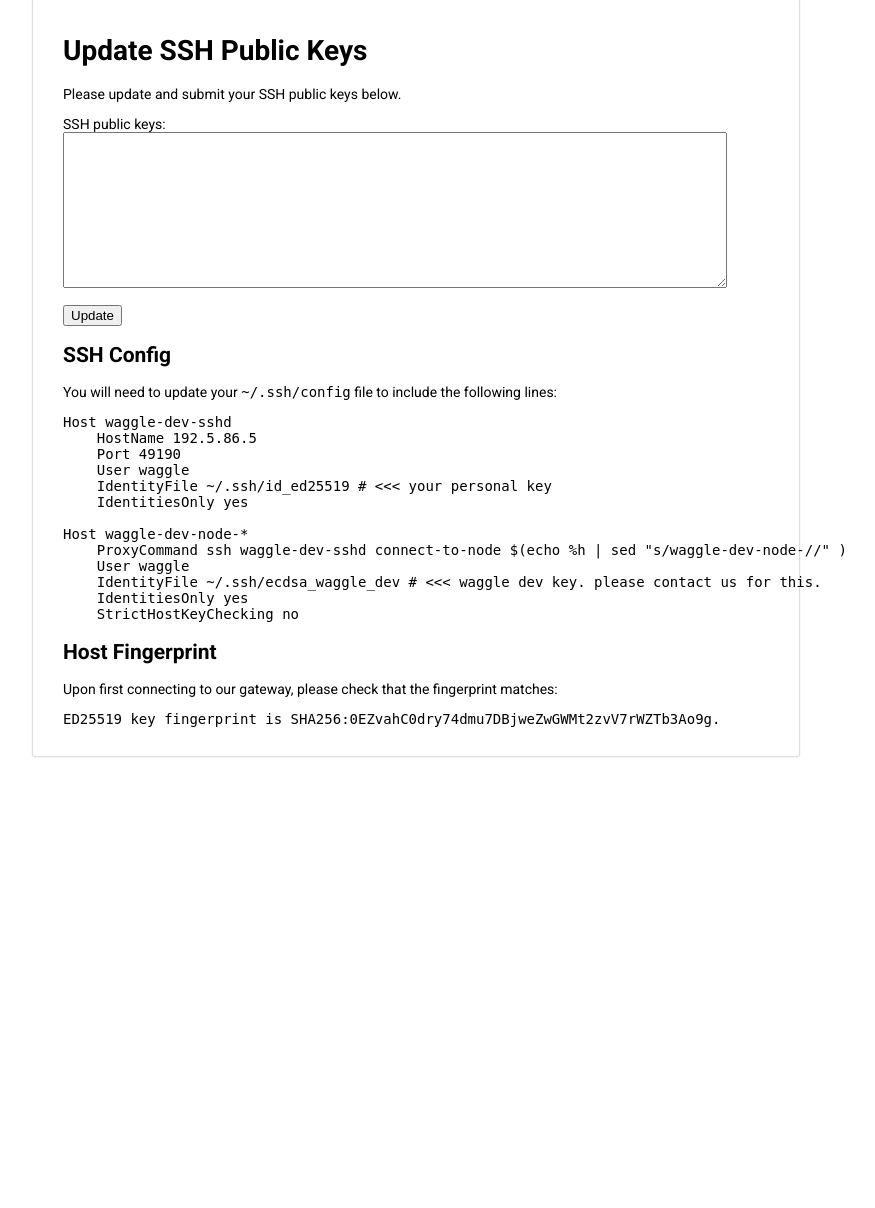
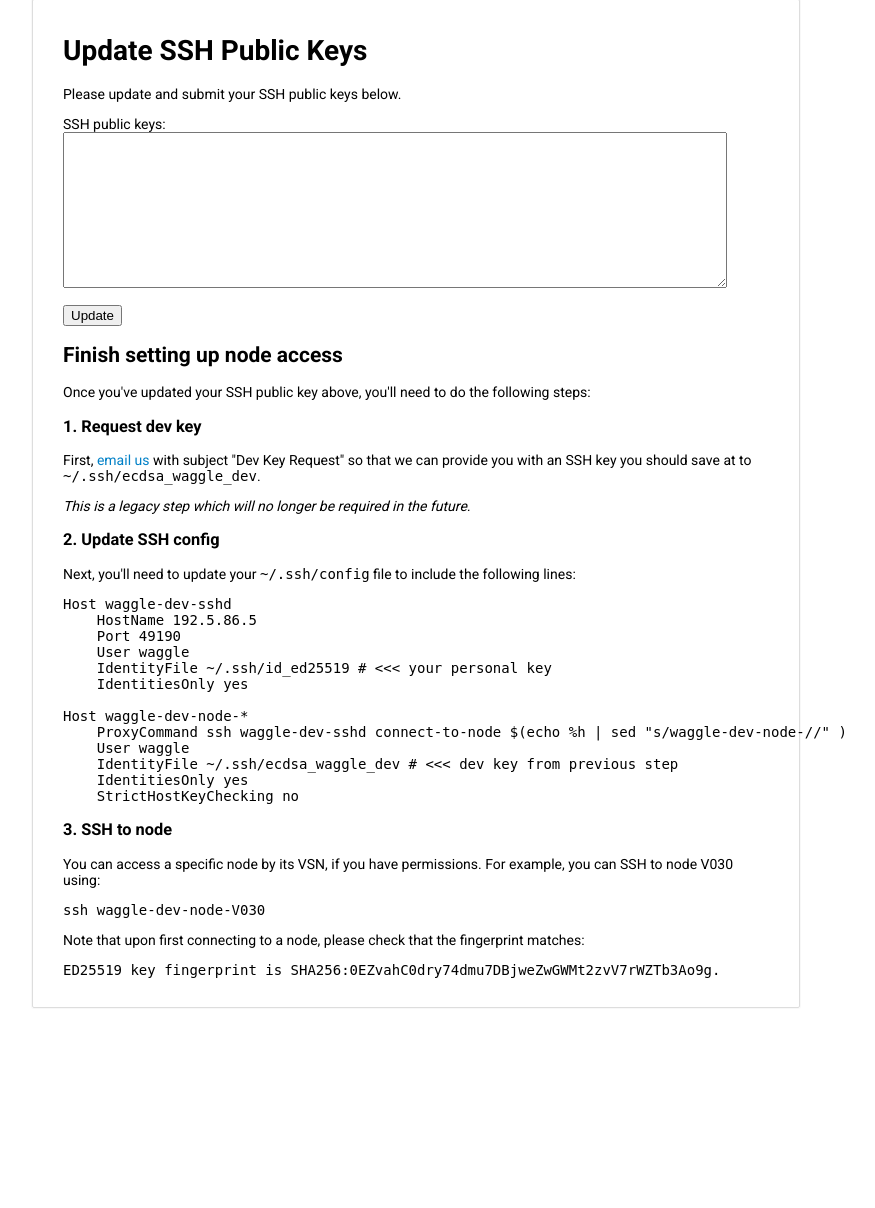
Before and after one commit to waggle-sensor/waggle-auth-app, a Django app: page /update-my-keys in a window 1280 px wide. Shown: the part 201-1409 px from the top of the page, without its empty margins (224-1099 px from the left). Before the commit the page ends 958 px from the top, so only its background shows below. Run offline with Django 4.2, Linux system fonts and the light colour scheme; the visitor is signed in with stand-in values (Sample User, id 1).

Commit message:
updated update ssh public keys page. may move this into waggle docs once field exists on portal pages.

```diff
--- a/templates/update-my-keys.html
+++ b/templates/update-my-keys.html
@@ -13,9 +13,19 @@
     <button type="submit">Update</button>
 </form>
 
-<h2>SSH Config</h2>
+<h2>Finish setting up node access</h2>
 
-<p>You will need to update your <code>~/.ssh/config</code> file to include the following lines:</p>
+<p>Once you've updated your SSH public key above, you'll need to do the following steps:</p>
+
+<h3>1. Request dev key</h3>
+
+<p>First, <a href="https://docs.waggle-edge.ai/docs/contact-us">email us</a> with subject "Dev Key Request" so that we can provide you with an SSH key you should save at to <code>~/.ssh/ecdsa_waggle_dev</code>.</p>
+
+<p><em>This is a legacy step which will no longer be required in the future.</em></p>
+
+<h3>2. Update SSH config</h3>
+
+<p>Next, you'll need to update your <code>~/.ssh/config</code> file to include the following lines:</p>
 
 <pre>
 Host waggle-dev-sshd
@@ -28,14 +38,22 @@ Host waggle-dev-sshd
 Host waggle-dev-node-*
     ProxyCommand ssh waggle-dev-sshd connect-to-node $(echo %h | sed "s/waggle-dev-node-//" )
     User waggle
-    IdentityFile ~/.ssh/ecdsa_waggle_dev # <<< waggle dev key. please contact us for this.
+    IdentityFile ~/.ssh/ecdsa_waggle_dev # <<< dev key from previous step
     IdentitiesOnly yes
     StrictHostKeyChecking no
 </pre>
 
-<h2>Host Fingerprint</h2>
+<h3>3. SSH to node</h3>
 
-<p>Upon first connecting to our gateway, please check that the fingerprint matches:</p>
+You can access a specific node by its VSN, if you have permissions.
+
+For example, you can SSH to node V030 using:
+
+<pre>
+ssh waggle-dev-node-V030
+</pre>
+
+<p>Note that upon first connecting to a node, please check that the fingerprint matches:</p>
 
 <pre>
 ED25519 key fingerprint is SHA256:0EZvahC0dry74dmu7DBjweZwGWMt2zvV7rWZTb3Ao9g.
```
